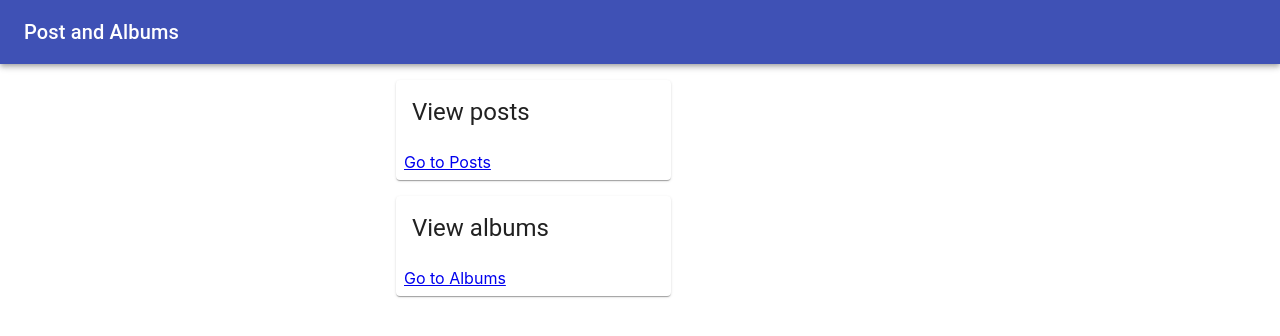
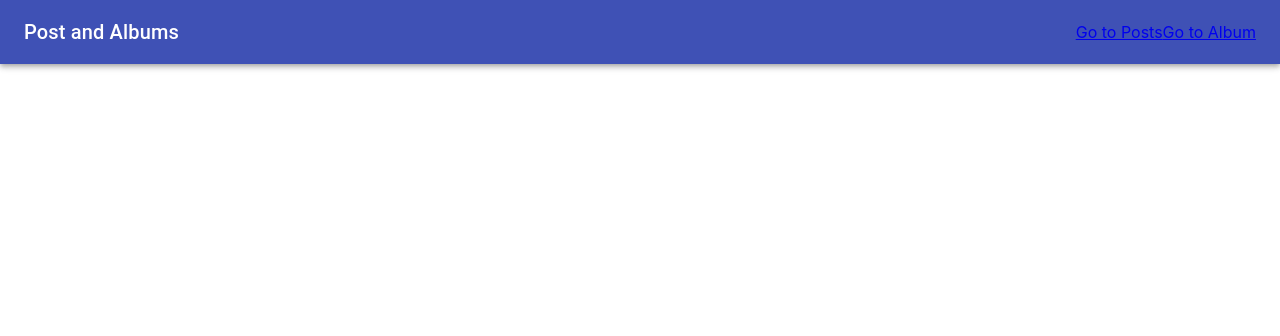
Before and after one commit to nkyokoo/trifork-case, a React (Create React App) app: page / in a window 1280 px wide. Shown: the top 336 px of the page. Built offline with nearby package versions, Linux system fonts and the light colour scheme.

Commit message:
put navigation the appbar instead

```diff
--- a/src/App.tsx
+++ b/src/App.tsx
@@ -43,38 +43,13 @@ function App() {
     const classes = useStyles();
 
     return (
+        <Router>
         <div className="App">
             <header className="App-header">
                 <SiteAppBar/>
             </header>
             <Container maxWidth="sm">
-                <Router>
-                <Grid container className={classes.root} spacing={4}>
-                    <Grid item/>
-                    <Grid item>
-                        <Card className={classes.root} style={{marginTop: "1rem"}}>
-                            <CardContent>
-                                <Typography variant="h5" component="h2">
-                                    View posts
-                                </Typography>
-                            </CardContent>
-                            <CardActions>
-                                <Link to={{pathname:"/Posts"}}>Go to Posts</Link>
-                            </CardActions>
-                        </Card>
-                        <Card className={classes.root} style={{marginTop: "1rem"}}>
-                            <CardContent>
-                                <Typography variant="h5" component="h2">
-                                    View albums
-                                </Typography>
-                            </CardContent>
-                            <CardActions>
-                                <Link to={{pathname:"/Albums"}}>Go to Albums</Link>
-                            </CardActions>
-                        </Card>
-                    </Grid>
-                    <Grid item/>
-                </Grid>
+
                     <Switch>
                         <Route exact path="/Posts">
                             <Posts />
@@ -83,9 +58,10 @@ function App() {
                             <Albums />
                         </Route>
                     </Switch>
-                </Router>
             </Container>
         </div>
+        </Router>
+
     );
 }
 
--- a/src/components/SiteAppBar.tsx
+++ b/src/components/SiteAppBar.tsx
@@ -1,8 +1,14 @@
-import React from 'react';
 import { makeStyles } from '@material-ui/core/styles';
 import AppBar from '@material-ui/core/AppBar';
 import Toolbar from '@material-ui/core/Toolbar';
 import Typography from '@material-ui/core/Typography';
+import {
+    BrowserRouter as Router,
+    Switch,
+    NavLink,
+    Route,
+    withRouter
+} from "react-router-dom";
 
 
 const useStyles = makeStyles((theme) => ({
@@ -17,7 +23,7 @@ const useStyles = makeStyles((theme) => ({
     },
 }));
 
-export default function SiteAppBar() {
+ function SiteAppBar() {
     const classes = useStyles();
 
     return (
@@ -27,8 +33,11 @@ export default function SiteAppBar() {
                     <Typography variant="h6" className={classes.title}>
                         Post and Albums
                     </Typography>
+                    <NavLink  to={{pathname:"/Posts"}}>Go to Posts</NavLink>
+                    <NavLink  to={{pathname:"/Albums"}}>Go to Album</NavLink>
                 </Toolbar>
             </AppBar>
         </div>
     );
 }
+export default SiteAppBar
```
